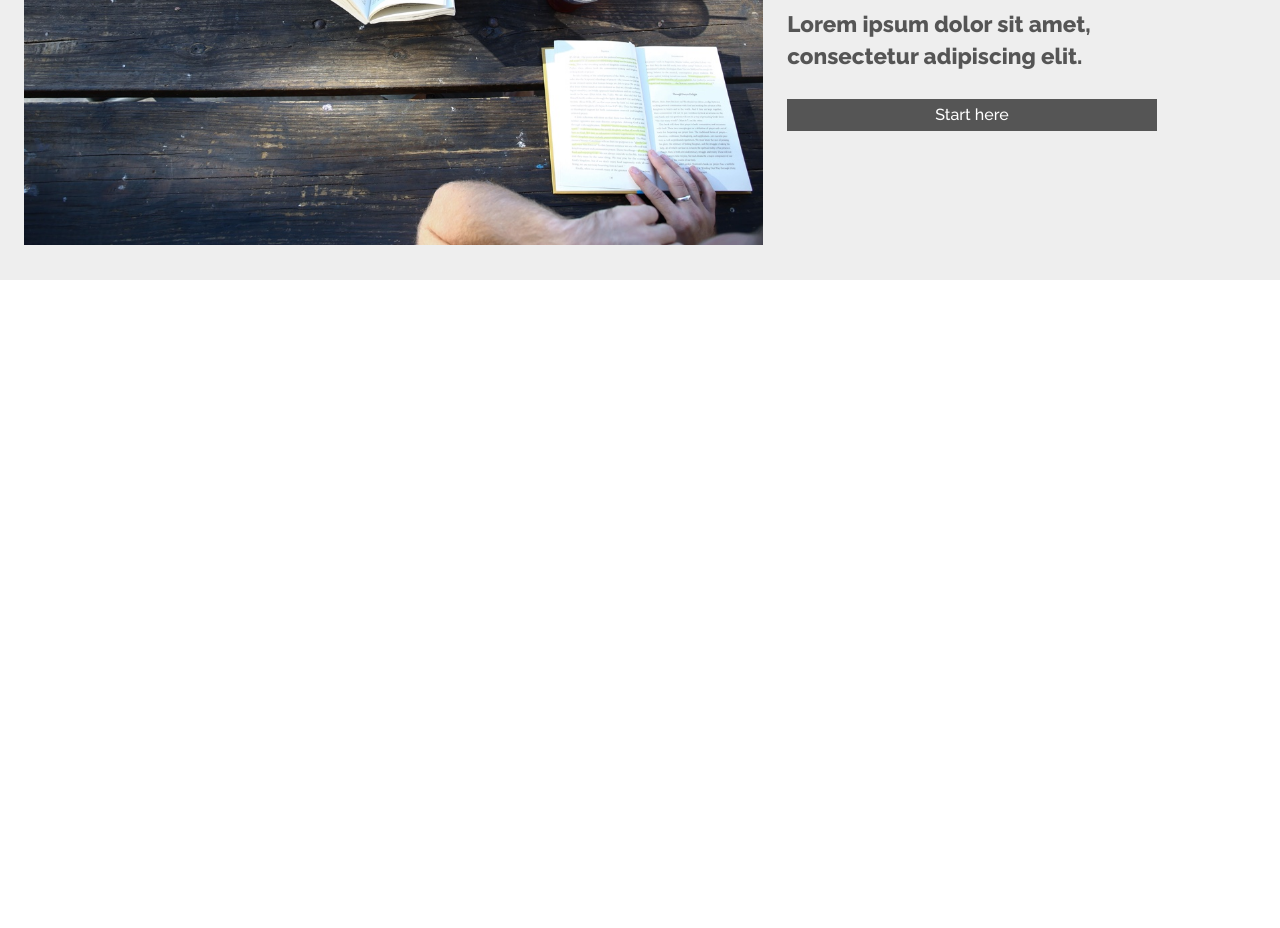
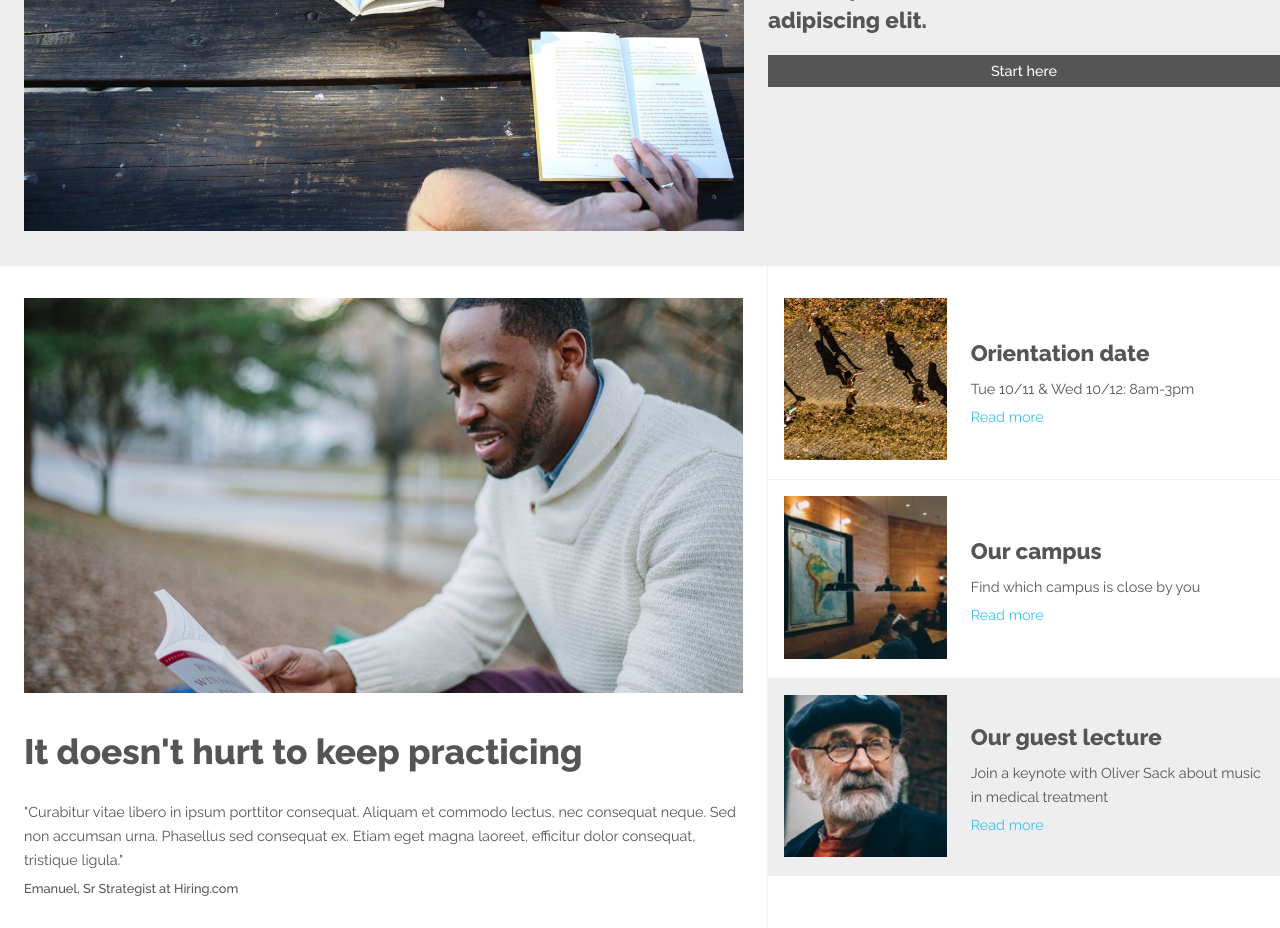
Before and after one commit to yvoxsproject/ColmarAcademy, a plain HTML site: page index.html in a window 1280 px wide. Shown: the part 397-1325 px from the top of the page. Before the commit the page ends 800 px from the top, so only its background shows below. Drawn offline with Linux system fonts and the light colour scheme.

Commit message:
Featured Info HTML and CSS draft.

```diff
--- a/index.html
+++ b/index.html
@@ -38,15 +38,63 @@
 
     <!--Banner Section-->
     <div class="banner">
+      <div class="banner-left">
         <div class="image">
           <img src="./resources/images/banner.jpg"/>
         </div>
+      </div>
         <div class="text">
           <h1>Learn something new everyday</h1>
-          <h2>Lorem ipsum dolor sit amet, consectetur adipiscing elit.</h2>
+          <h3>Lorem ipsum dolor sit amet, consectetur adipiscing elit.</h3>
           <div class="button">
-            <span>Start here</span>
+            <a href="#">Start here</a>
           </div>
+      </div>
+    </div>
+
+    <!--Featured Info Section-->
+    <div class="featured-info">
+      <div class="featured">
+        <div class="image">
+          <img src="./resources/images/information-main.jpg"/>
+        </div>
+        <div class="text">
+          <h2 id="featured">It doesn't hurt to keep practicing</h2>
+          <p class="details">"Curabitur vitae libero in ipsum porttitor consequat. Aliquam et commodo lectus, nec consequat neque. Sed non accumsan urna. Phasellus sed consequat ex. Etiam eget magna laoreet, efficitur dolor consequat, tristique ligula."</p>
+          <span class="small-text">Emanuel, Sr Strategist at Hiring.com</span>
+        </div>
+      </div>
+      <div class="info">
+        <div class="info-item orientation">
+          <div class="image">
+            <img src="./resources/images/information-orientation.jpg"/>
+          </div>
+          <div class="text">
+            <h3>Orientation date</h3>
+            <p class="details">Tue 10/11 & Wed 10/12: 8am-3pm</p>
+            <a href="#">Read more</a>
+          </div>
+        </div>
+        <div class="info-item our-campus">
+          <div class="image">
+            <img src="./resources/images/information-campus.jpg"/>
+          </div>
+          <div class="text">
+            <h3>Our campus</h3>
+            <p class="details">Find which campus is close by you</p>
+            <a href="#">Read more</a>
+          </div>
+        </div>
+        <div class="info-item guest">
+          <div class="image">
+            <img src="./resources/images/information-guest-lecture.jpg"/>
+          </div>
+          <div class="text">
+            <h3>Our guest lecture</h3>
+            <p class="details">Join a keynote with Oliver Sack about music in medical treatment</p>
+            <a href="#">Read more</a>
+          </div>
+        </div>
       </div>
     </div>
   </body>
--- a/resources/css/style.css
+++ b/resources/css/style.css
@@ -5,17 +5,28 @@ html {
 }
 
 h1 {
-  font-size: 3rem;
+  font-size: 2.7rem;
   font-weight: 800;
   margin-bottom: 1.5rem;
-  line-height: 3.5rem;
+  line-height: 3.2rem;
 }
 
 h2 {
+  font-size: 2.2rem;
+  font-weight: 800;
+  margin-bottom: 2rem;
+  line-height: 3rem;
+}
+
+#featured {
+  margin-bottom: 1.5rem;
+}
+
+h3 {
   font-size: 1.4rem;
   font-weight: 800;
-  margin-bottom: 1.7rem;
   line-height: 2rem;
+  margin-bottom: 0.5rem;
 }
 
 /* Header */
@@ -46,7 +57,7 @@ header .logo {
 }
 
 header .title {
-  font-size: 1rem;
+  font-size: 1.5rem;
 }
 
 .colmar {
@@ -77,22 +88,25 @@ nav span {
 .banner {
   position: relative;
   top: 4rem;
-  padding: 2rem 1.5rem;
   background-color: #eee;
   display: flex;
   align-items: center;
 }
 
-.banner .image {
+.banner-left {
   width: 60%;
 }
 
-.banner img {
+.banner .image {
+  padding: 2rem 1.5rem;
+}
+
+.banner .image img {
   width: 100%;
 }
+
 .banner .text {
-  margin-left: 1.5rem;
-  max-width: 30%;
+  width: 40%;
 }
 
 .banner .text .button {
@@ -100,9 +114,96 @@ nav span {
   background-color: #555;
   padding: 0.5rem 0;
   text-align: center;
+  margin-top: 1.2rem;
+  transition: all 300ms ease 200ms;
 }
 
-.banner .text .button span {
+.banner .text .button:hover {
+  background-color: #3dc2ee;
+  box-shadow: 2px 2px 10px;
+}
+
+.banner .text .button a {
   color: #fff;
   font-weight: 500;
 }
+
+
+/*Featured & Info*/
+
+.featured-info {
+  position: relative;
+  top: 4rem;
+  display: flex;
+}
+
+.featured {
+  width: 60%;
+}
+
+.featured .image {
+  padding: 2rem 1.5rem;
+}
+
+.featured img {
+  width: 100%;
+}
+
+.featured .text {
+  padding: 0rem 1.5rem 2rem 1.5rem;
+}
+
+.featured span {
+  font-size: 0.8rem;
+  font-weight: 500;
+}
+
+.featured-info .info {
+  width: 40%;
+  padding: 1rem 0 2rem 0rem;
+  border-left: 1px solid #f1f1f1;
+}
+
+.info-item {
+  display: flex;
+  align-items: center;
+}
+
+.orientation, .our-campus {
+  border-bottom: 1px solid #f1f1f1;
+}
+
+.guest {
+  background-color: #eee;
+}
+
+.info .image {
+  width: 35%;
+  padding: 1rem;
+}
+
+.info .image img {
+  max-width: 100%;
+  height: auto;
+}
+
+.info-item .text {
+  padding: 0.5rem;
+  width: 65%;
+}
+
+.text .details {
+  font-size: 0.9rem;
+  line-height: 1.5rem;
+  margin-bottom: 0.5rem;
+}
+
+.text a {
+  font-size: 0.9rem;
+  color: #3dc2ee;
+  transition: color 200ms linear 150ms;
+}
+
+.text a:hover {
+  color: #009ed2;
+}
```
